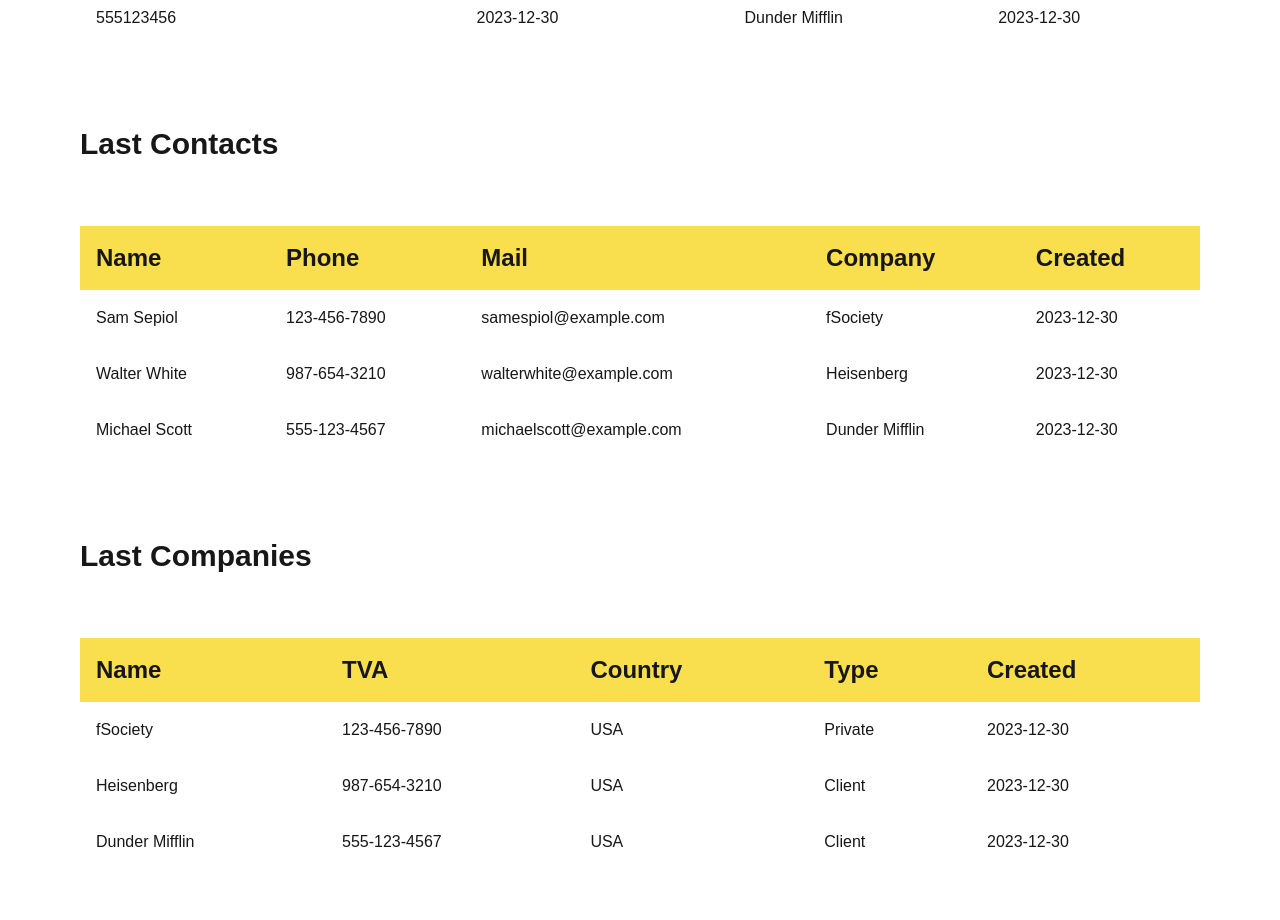
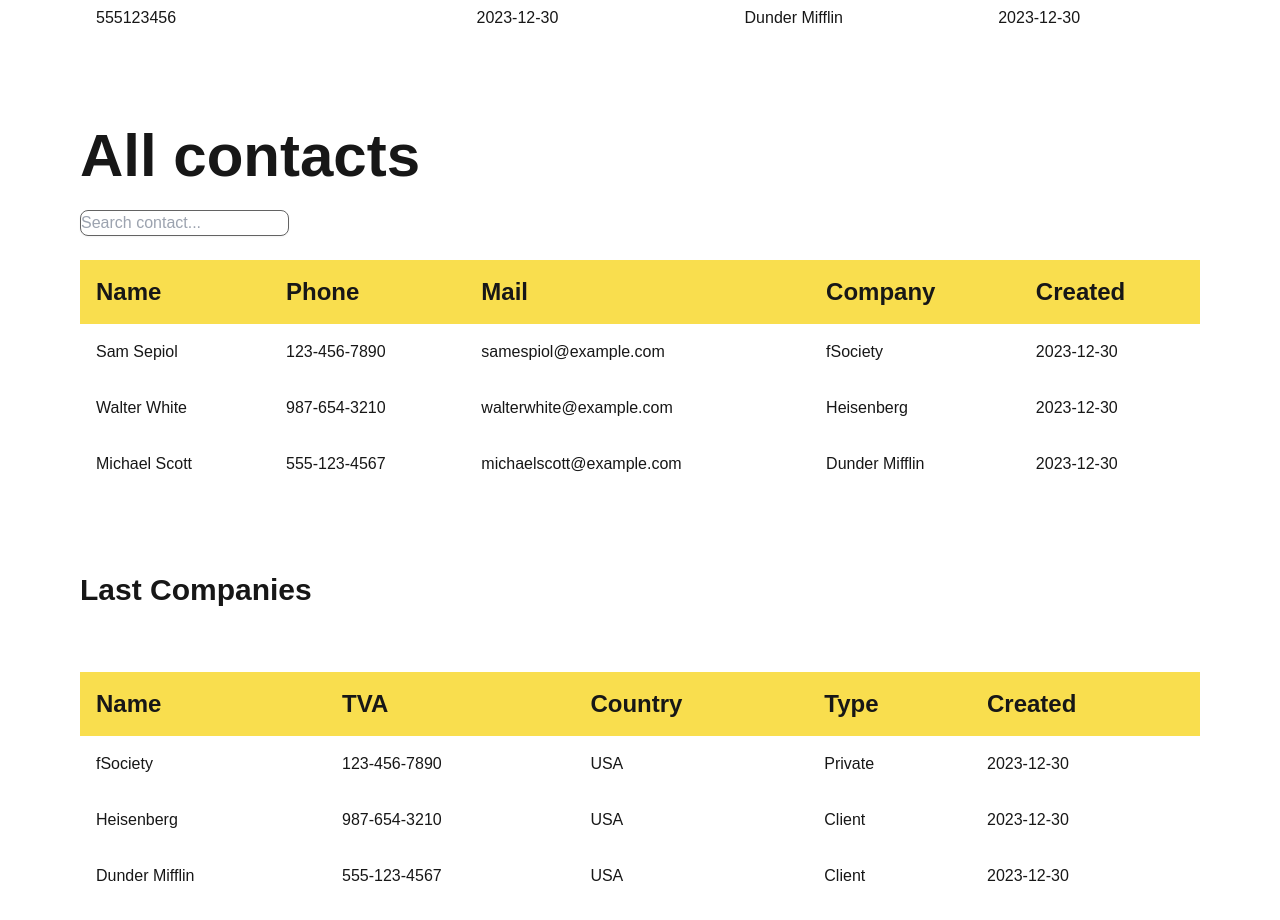
Before and after one commit to sam-sepiol1/cogip-client, a Next.js app: page / in a window 1280 px wide. Shown: the part 1000-1920 px from the top of the page. Built offline with nearby package versions, Linux system fonts and the light colour scheme.

Commit message:
Add SearchBar on file - Refacto the title with yellow background

```diff
--- a/app/components/Contacts.tsx
+++ b/app/components/Contacts.tsx
@@ -1,6 +1,12 @@
+"use client";
+
+import { useState } from "react";
+import SearchBar from "../components/Search_bar";
+
 export default function Contacts() {
     // Mock data for the table
     // TODO : Delete this when backend is ready and connected
+
     const testData = [
         {
             id: 1,
@@ -26,31 +32,63 @@ export default function Contacts() {
             company: "Dunder Mifflin",
             created: "2023-12-30"
         }
-    ]
+    ];
+
+    const [filteredData, setFilteredData] = useState(testData);
+
+    const handleSearch = (query: string) => {
+        if (!query) {
+            setFilteredData(testData);
+            return;
+        }
+
+        const lowerCaseQuery = query.toLowerCase();
+
+        const filtered = testData.filter((contact) =>
+            contact.name.toLowerCase().includes(lowerCaseQuery) ||
+            contact.phone.includes(query) ||
+            contact.mail.toLowerCase().includes(lowerCaseQuery) ||
+            contact.company.toLowerCase().includes(lowerCaseQuery)
+        );
+
+        setFilteredData(filtered);
+    };
 
     return (
         <main className="px-20 mt-20">
-			<h3 className="text-3xl font-bold mb-16"> Last Contacts</h3>
-			<table className="table-auto w-full" >
+            <h3 className="relative text-6xl font-bold mb-6 before:block before:bg-[#F9DE4E] before:w-[281] h-[27] before:h-full before:absolute before:top-[30] before:left-0 before:-z-10">
+                All contacts
+            </h3>
+            <SearchBar placeholder="Search contact..." onSearch={handleSearch}/>
+
+            <table className="table-auto w-full mt-6">
                 <thead className="text-2xl font-bold text-left">
                 <tr className='background-yellow'>
                     <th className="p-4">Name</th>
-						<th className="p-4">Phone </th>
+                    <th className="p-4">Phone</th>
                     <th className="p-4">Mail</th>
                     <th className="p-4">Company</th>
                     <th className="p-4">Created</th>
                 </tr>
                 </thead>
-				<tbody className="">
-					{testData.map(test => (
-						<tr key={test.id}>
-                            <td className="p-4">{test.name}</td>
-                            <td className="p-4">{test.phone}</td>
-                            <td className="p-4">{test.mail}</td>
-                            <td className="p-4">{test.company}</td>
-                            <td className="p-4">{test.created}</td>
+                <tbody>
+                {filteredData.length > 0 ? (
+                    filteredData.map((contact) => (
+                        <tr key={contact.id}>
+                            <td className="p-4">{contact.name}</td>
+                            <td className="p-4">{contact.phone}</td>
+                            <td className="p-4">{contact.mail}</td>
+                            <td className="p-4">{contact.company}</td>
+                            <td className="p-4">{contact.created}</td>
                         </tr>
-					))}
+                    ))
+                ) : (
+                    <tr>
+                        <td colSpan="5" className="p-4 text-center text-gray-500">
+                            Aucun contact trouvé.
+                        </td>
+                    </tr>
+                )}
                 </tbody>
             </table>
         </main>
```
Lines whose indentation alone changed are shown as unchanged.
